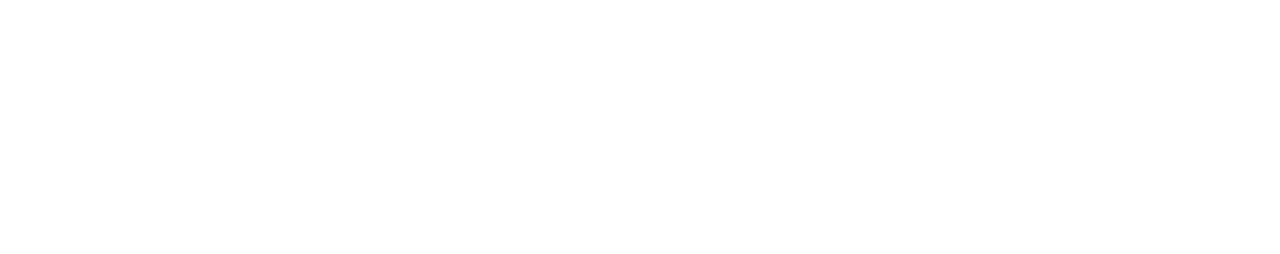
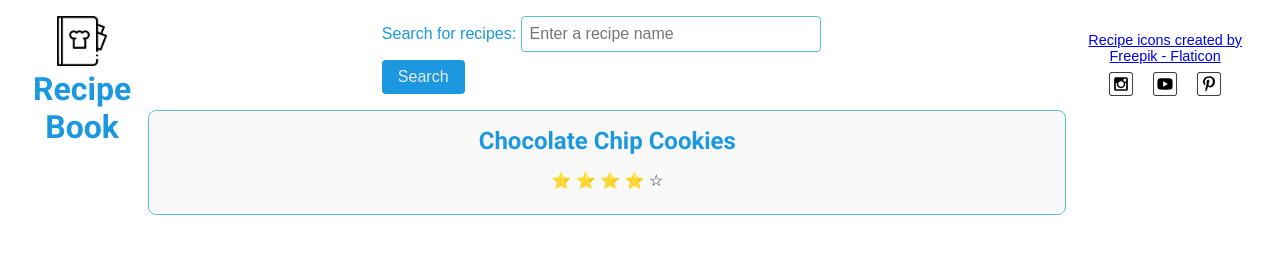
Before and after one commit to 0Miniflyer0/WDD, a plain HTML site: page recipes/index.html in a window 1280 px wide. Drawn offline with Linux system fonts and the light colour scheme.

Commit message:
Wk9 possibly scuffed

```diff
--- a/recipes/index.html
+++ b/recipes/index.html
@@ -3,9 +3,57 @@
 <head>
     <meta charset="UTF-8">
     <meta name="viewport" content="width=device-width, initial-scale=1.0">
-    <title>Document</title>
+    <title>Recipe Book</title>
+    <meta name="description" content="Discover delicious and easy-to-follow recipes for all occasions with Recipe Book.">
+    <meta property="og:title" content="Recipe Book">
+    <meta property="og:type" content="website">
+    <meta property="og:description" content="Discover delicious and easy-to-follow recipes for all occasions with Recipe Book.">
+    <meta property="og:image" content="images/chocolate-chip-cookies.jpg">
+    <meta property="og:url" content="https://www.yourwebsite.com">
+
+    <meta name="twitter:card" content="summary_large_image">
+    <meta name="twitter:title" content="Recipe Book">
+    <meta name="twitter:description" content="Discover delicious and easy-to-follow recipes for all occasions with Recipe Book.">
+    <meta name="twitter:image" content="images/recipe-book.png">
+
+
+    <link rel="stylesheet" href="recipes.css">
 </head>
 <body>
+    <header>
+        <img src="images/recipe-book.png" alt="Recipe Book Logo" class="logo">
+        <h1>Recipe Book</h1>
+    </header>
+    <main>
+         <section class="search">
+            <form action="#" method="GET">
+                <label for="search">Search for recipes:</label>
+                <input type="text" id="search" name="search" placeholder="Enter a recipe name">
+                <button type="submit">Search</button>
+            </form>
+        </section>
 
+        <section class="recipe">
+            <h2>Chocolate Chip Cookies</h2>
+            <p>A classic recipe for chewy, delicious chocolate chip cookies.</p>
+            <span class="rating" role="img" aria-label="Rating: 4 out of 5 stars">
+                <span aria-hidden="true" class="icon-star">⭐</span>
+                <span aria-hidden="true" class="icon-star">⭐</span>
+                <span aria-hidden="true" class="icon-star">⭐</span>
+                <span aria-hidden="true" class="icon-star">⭐</span>
+                <span aria-hidden="true" class="icon-star-empty">☆</span>
+            </span>
+            <p><strong>Ingredients:</strong> Flour, sugar, butter, chocolate chips.</p>
+            <p><strong>Instructions:</strong> Mix ingredients, bake at 350°F for 12 minutes.</p>
+        </section>
+    </main>
+    <footer>
+        <p><a href="https://www.flaticon.com/free-icons/recipe" title="recipe icons">Recipe icons created by Freepik - Flaticon</a></p>
+        <div class="social">
+            <a href="#"><img src="images/instagram_icon.svg" alt="instagram icon"></a>
+            <a href="#"><img src="images/youtube_icon.svg" alt="youtube icon"></a>
+            <a href="#"><img src="images/pinterest_icon.svg" alt="pinterest icon"></a>
+        </div>
+    </footer>
 </body>
 </html>
--- /dev/null
+++ b/recipes/recipes.css
@@ -0,0 +1,129 @@
+
+@import url("https://fonts.googleapis.com/css2?family=Roboto:wght@700&display=swap");
+
+:root {
+    --primary-color: #1B98E0;
+    --secondary-color: #59c3c3;
+    --text-dark: #333;
+    --text-light: #ebebeb;
+    --primary-font: Arial, Helvetica, sans-serif;
+    --secondary-font: 'Roboto', sans-serif;
+}
+
+* {
+    margin: 0;
+    padding: 0;
+    box-sizing: border-box;
+}
+
+body {
+    font-family: var(--primary-font);
+    color: var(--text-dark);
+    background-color: #fff;
+    padding: 1rem;
+}
+
+h1, h2 {
+    font-family: var(--secondary-font);
+    color: var(--primary-color);
+}
+
+img {
+    max-width: 100%;
+    height: auto;
+}
+
+header {
+    text-align: center;
+    margin-bottom: 1rem;
+}
+
+.logo {
+    width: 50px;
+    height: auto;
+}
+
+.search {
+    display: flex;
+    flex-direction: column;
+    align-items: center;
+    margin-bottom: 1rem;
+}
+
+.search label {
+    font-size: 1rem;
+    color: var(--primary-color);
+    margin-bottom: 0.5rem;
+}
+
+.search input {
+    width: 100%;
+    max-width: 300px;
+    padding: 0.5rem;
+    font-size: 1rem;
+    margin-bottom: 0.5rem;
+    border: 1px solid var(--secondary-color);
+    border-radius: 4px;
+}
+
+.search button {
+    background-color: var(--primary-color);
+    color: var(--text-light);
+    border: none;
+    padding: 0.5rem 1rem;
+    font-size: 1rem;
+    cursor: pointer;
+    border-radius: 4px;
+}
+
+.recipe {
+    display: flex;
+    flex-direction: column;
+    align-items: center;
+    text-align: center;
+    padding: 1rem;
+    border: 1px solid var(--secondary-color);
+    border-radius: 8px;
+    background-color: #f9f9f9;
+}
+
+.recipe h2 {
+    font-size: 1.5rem;
+    margin-bottom: 0.5rem;
+}
+
+.recipe .rating {
+    margin: 0.5rem 0;
+}
+
+.recipe p {
+    display: none;
+}
+
+footer {
+    text-align: center;
+    margin-top: 1rem;
+    font-size: 0.9rem;
+    color: var(--text-dark);
+}
+
+footer p, .social {
+    margin-bottom: 0.5rem;
+}
+
+.social img {
+    width: 24px;
+    margin: 0 0.5rem;
+}
+
+@media (min-width: 960px) {
+    body {
+        display: flex;
+        justify-content: center;
+    }
+
+    main {
+        max-width: 960px;
+        width: 100%;
+    }
+}
```
Also changed, not shown: recipes/images/apple-crisp.jpg (renamed from recipes/apple-crisp.jpg), recipes/images/black-beans-and-rice.jpg (renamed from recipes/black-beans-and-rice.jpg), recipes/images/chicken-curry.webp (renamed from recipes/chicken-curry.webp), recipes/images/chocolate-chip-cookies.jpg (renamed from recipes/chocolate-chip-cookies.jpg), recipes/images/escalopes-de-poulet-a-la-creme.webp (renamed from recipes/escalopes-de-poulet-a-la-creme.webp), recipes/images/german-gooseberry-cake.jpg (renamed from recipes/german-gooseberry-cake.jpg), recipes/images/instagram_icon.svg (renamed from recipes/instagram_icon.svg), recipes/images/pinterest_icon.svg (renamed from recipes/pinterest_icon.svg), recipes/images/recipe-book.png (renamed from recipes/recipe-book.png), recipes/images/roasted-potatoes.webp (renamed from recipes/roasted-potatoes.webp), recipes/images/search.svg (renamed from recipes/search.svg), recipes/images/sweet-potato-waffle-md.jpg (renamed from recipes/sweet-potato-waffle-md.jpg), recipes/images/youtube_icon.svg (renamed from recipes/youtube_icon.svg).
